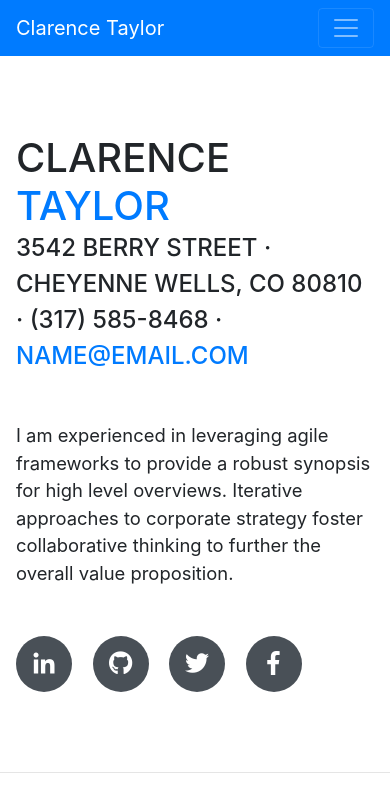
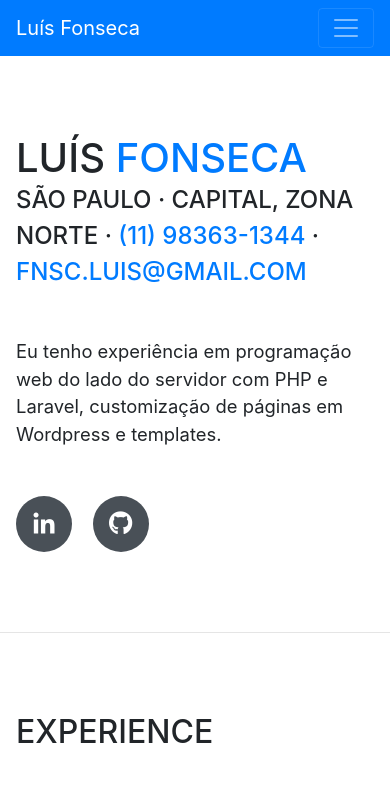
Before and after one commit to luis-fonseca/luis-fonseca.github.io, a website with bundled scripts: page index.html in a window 390 px wide. Shown: the top 797 px of the page. Built offline with nearby package versions, Linux system fonts and the light colour scheme; a web font is replaced by a local one.

Commit message:
- Index, customização: - atributo lang, descrição, autor e conteúdo da seção Sobre; - Atualizado imagem do perfil;

```diff
--- a/index.html
+++ b/index.html
@@ -1,14 +1,14 @@
 <!DOCTYPE html>
-<html lang="en">
+<html lang="pt-br">
 
   <head>
 
     <meta charset="utf-8">
     <meta name="viewport" content="width=device-width, initial-scale=1, shrink-to-fit=no">
-    <meta name="description" content="">
-    <meta name="author" content="">
+    <meta name="description" content="currículo">
+    <meta name="author" content="Luís Fonseca">
 
-    <title>Resume - Start Bootstrap Theme</title>
+    <title>Currículo - Luís Fonseca</title>
 
     <!-- Bootstrap core CSS -->
     <link href="vendor/bootstrap/css/bootstrap.min.css" rel="stylesheet">
@@ -27,7 +27,7 @@
 
     <nav class="navbar navbar-expand-lg navbar-dark bg-primary fixed-top" id="sideNav">
       <a class="navbar-brand js-scroll-trigger" href="#page-top">
-        <span class="d-block d-lg-none">Clarence Taylor</span>
+        <span class="d-block d-lg-none">Luís Fonseca</span>
         <span class="d-none d-lg-block">
           <img class="img-fluid img-profile rounded-circle mx-auto mb-2" src="img/profile.jpg" alt="">
         </span>
@@ -63,26 +63,26 @@
 
       <section class="resume-section p-3 p-lg-5 d-flex d-column" id="about">
         <div class="my-auto">
-          <h1 class="mb-0">Clarence
-            <span class="text-primary">Taylor</span>
+          <h1 class="mb-0">Luís
+            <span class="text-primary">Fonseca</span>
           </h1>
-          <div class="subheading mb-5">3542 Berry Street · Cheyenne Wells, CO 80810 · (317) 585-8468 ·
-            <a href="mailto:name@email.com">name@email.com</a>
+          <div class="subheading mb-5">São Paulo · Capital, Zona Norte · <a href="https://wa.me/5511983631344?text=Oi%2C%20Lu%C3%ADs.%20Vi%20seu%20curr%C3%ADculo%20e%20tenho%20interesse%20em%20falar%20com%20voc%C3%AA." target="_blank">(11) 98363-1344</a>  ·
+            <a href="mailto:fnsc.luis@gmail.com">fnsc.luis@gmail.com</a>
           </div>
-          <p class="lead mb-5">I am experienced in leveraging agile frameworks to provide a robust synopsis for high level overviews. Iterative approaches to corporate strategy foster collaborative thinking to further the overall value proposition.</p>
+          <p class="lead mb-5">Eu tenho experiência em programação web do lado do servidor com PHP e Laravel, customização de páginas em Wordpress e templates.</p>
           <div class="social-icons">
-            <a href="#">
+            <a href="https://www.linkedin.com/in/luisfprado/" target="_blank">
               <i class="fab fa-linkedin-in"></i>
             </a>
-            <a href="#">
+            <a href="https://github.com/luis-fonseca" target="_blank">
               <i class="fab fa-github"></i>
             </a>
-            <a href="#">
+            <!-- <a href="#">
               <i class="fab fa-twitter"></i>
             </a>
             <a href="#">
               <i class="fab fa-facebook-f"></i>
-            </a>
+            </a> -->
           </div>
         </div>
       </section>
```
Also changed, not shown: img/profile.jpg.
